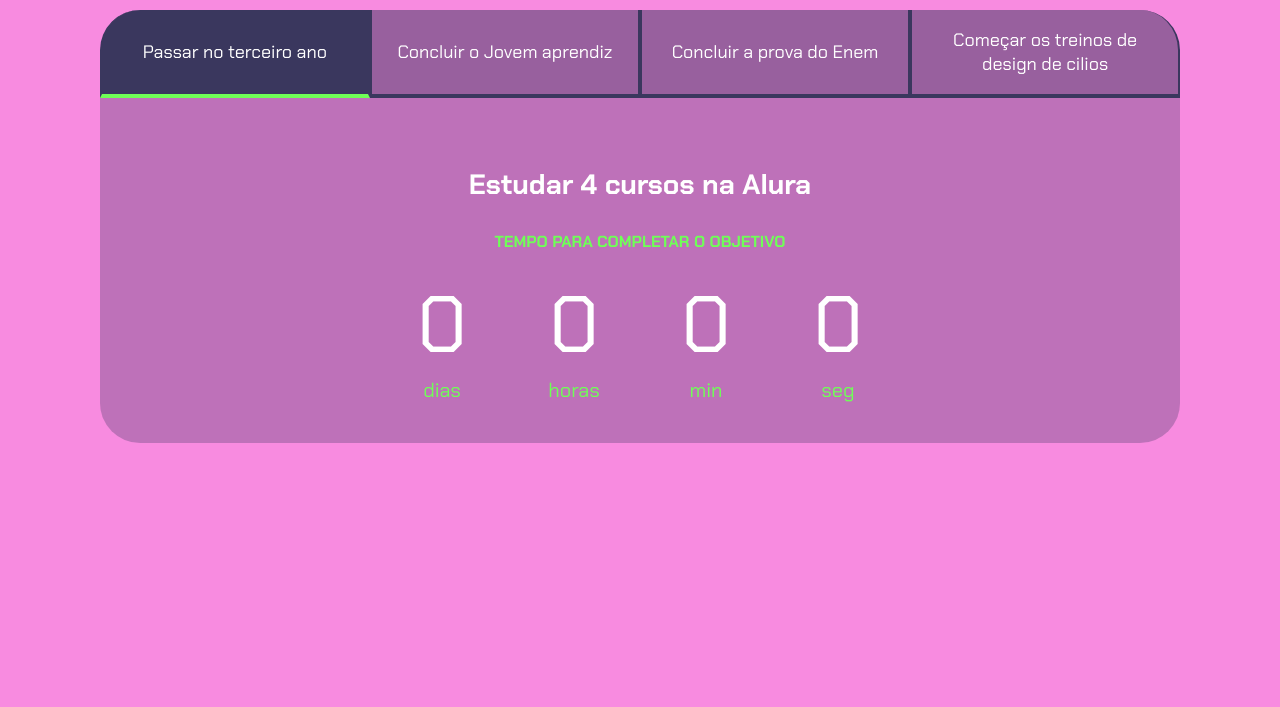
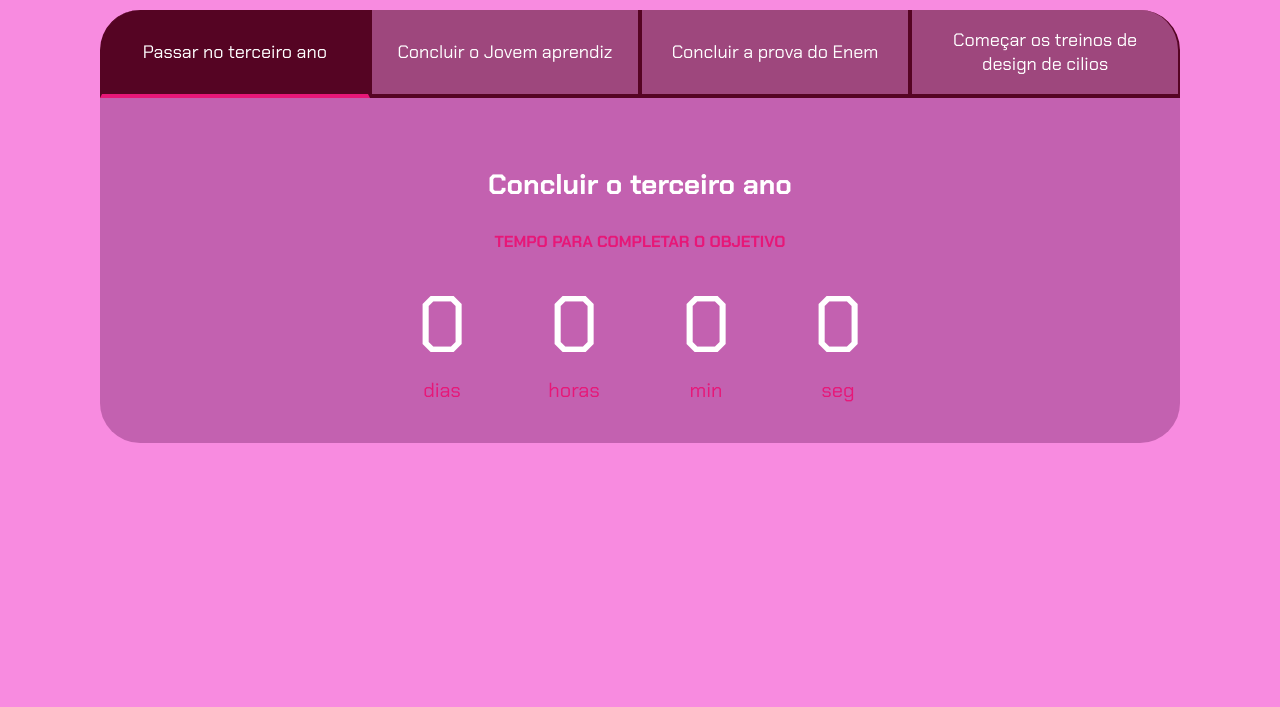
Before and after one commit to anaxttys/projeto-de-vida, a plain HTML site: page index.html in a window 1280 px wide. Shown: the part 93-800 px from the top of the page. Drawn offline with Linux system fonts and the light colour scheme.

Commit message:
Add files via upload

```diff
--- a/index.html
+++ b/index.html
@@ -20,7 +20,7 @@
             </div>
             <div class="abas-textos">
                 <div class="aba-conteudo ativo">
-                    <h3 class="aba-conteudo-titulo-principal">Estudar 4 cursos na Alura</h3>
+                    <h3 class="aba-conteudo-titulo-principal">Concluir o terceiro ano</h3>
                     <h4 class="aba-conteudo-titulo-secundario">Tempo para completar o objetivo</h4>
                     <div class="contador">
                         <div class="contador-digito">
@@ -42,7 +42,7 @@
                     </div>
                 </div>
                 <div class="aba-conteudo">
-                    <h3 class="aba-conteudo-titulo-principal">Criar 5 projetos em Javascript</h3>
+                    <h3 class="aba-conteudo-titulo-principal">Concluir o jovem aprendiz</h3>
                     <h4 class="aba-conteudo-titulo-secundario">Tempo para completar o objetivo</h4>
                     <div class="contador">
                         <div class="contador-digito">
@@ -64,7 +64,7 @@
                     </div>
                 </div>
                 <div class="aba-conteudo">
-                    <h3 class="aba-conteudo-titulo-principal">Criar um portfolio com os meus 3 melhores projetos</h3>
+                    <h3 class="aba-conteudo-titulo-principal">Concluir o enem</h3>
                     <h4 class="aba-conteudo-titulo-secundario">Tempo para completar o objetivo</h4>
                     <div class="contador">
                         <div class="contador-digito">
@@ -86,7 +86,7 @@
                     </div>
                 </div>
                 <div class="aba-conteudo">
-                    <h3 class="aba-conteudo-titulo-principal">Atualizar meu curriculo com os certificados da Alura</h3>
+                    <h3 class="aba-conteudo-titulo-principal">Começar os treinos de design de cilios</h3>
                     <h4 class="aba-conteudo-titulo-secundario">Tempo para completar o objetivo</h4>
                     <div class="contador">
                         <div class="contador-digito">
--- a/style.css
+++ b/style.css
@@ -2,11 +2,11 @@
 
 :root {
     --cor-de-fundo: #f88be0;
-    --verde: #6FFF57;
+    --verde: #e71778;
     --branco: #FFFFFF;
-    --botao-ativo: #3A375E;
-    --botao-inativo: rgba(58, 55, 94, 0.5);
-    --texto-fundo: rgba(58, 55, 94, 0.3);
+    --botao-ativo: #550423;
+    --botao-inativo: rgba(70, 4, 29, 0.5);
+    --texto-fundo: rgba(73, 3, 64, 0.3);
 }
 
 body {
```
